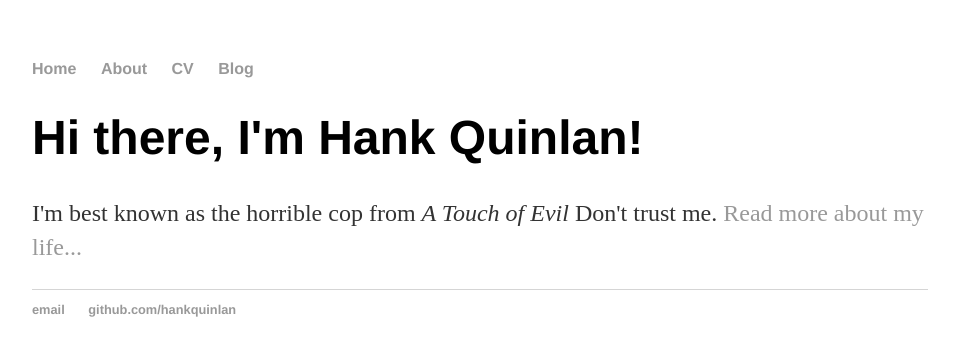
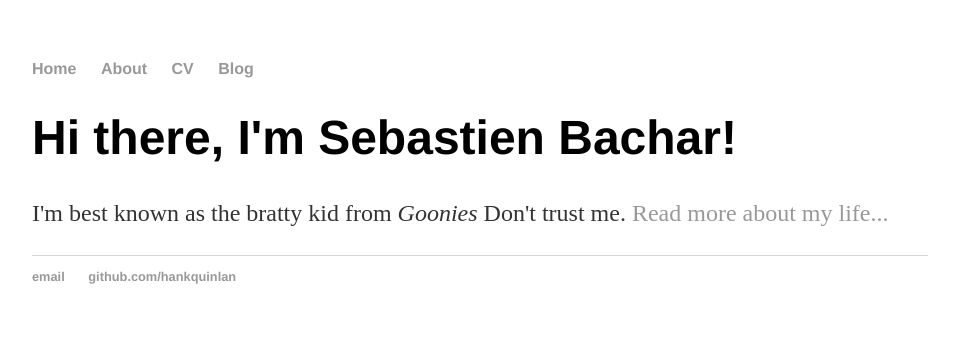
Before and after one commit to sebastien-bachar/sebastien-bachar.github.io, a plain HTML site: page index.html in a window 1280 px wide. Shown: the whole page, without its empty margins (160-1119 px from the left). Drawn offline with Linux system fonts and the light colour scheme; files that its build step writes are made by us from their sources.

Commit message:
Update index.html

```diff
--- a/index.html
+++ b/index.html
@@ -16,8 +16,8 @@
 		</nav>
 		<div class="container">
     		<div class="blurb">
-        		<h1>Hi there, I'm Hank Quinlan!</h1>
-				<p>I'm best known as the horrible cop from <em>A Touch of Evil</em> Don't trust me. <a href="/about">Read more about my life...</a></p>
+        		<h1>Hi there, I'm Sebastien Bachar!</h1>
+				<p>I'm best known as the bratty kid from <em>Goonies</em> Don't trust me. <a href="/about">Read more about my life...</a></p>
     		</div><!-- /.blurb -->
 		</div><!-- /.container -->
 		<footer>
```
